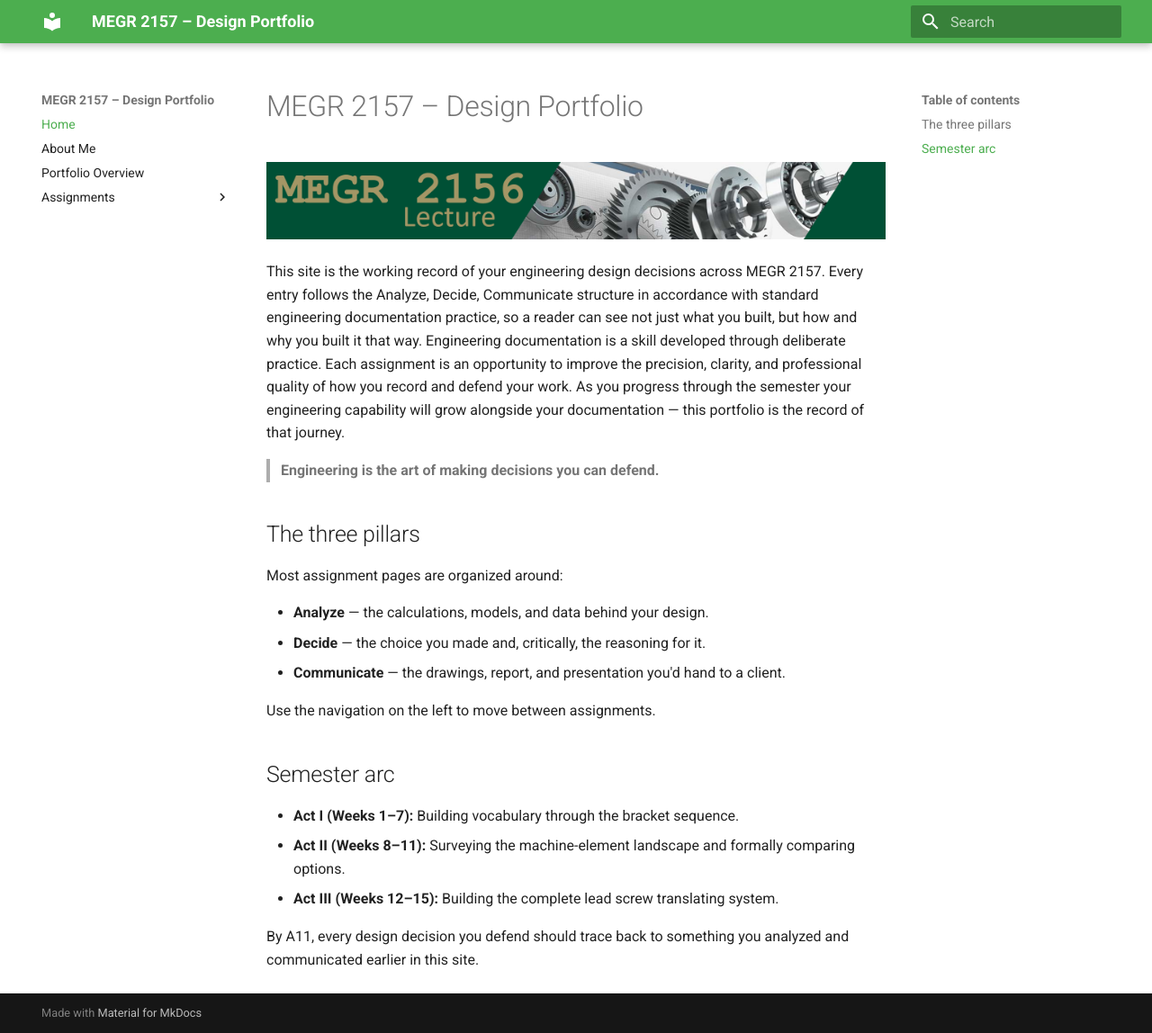
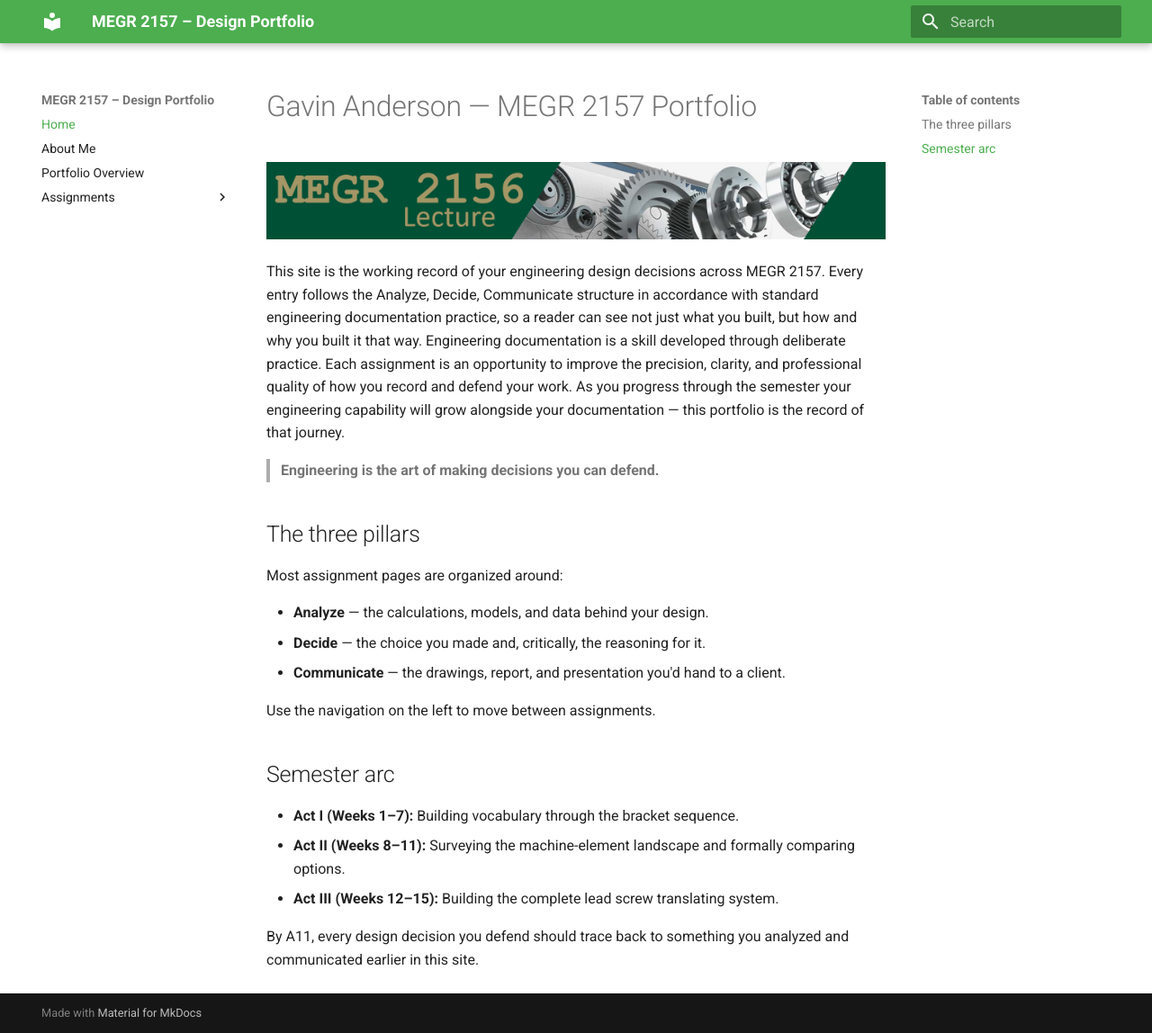
Before and after one commit to Gavin-Anderson-ME/-megr2157-portfolio, an MkDocs documentation site: the page built from docs/index.md, in a window 1280 px wide and 1148 px high. Shown: the whole window at 90% size. Built offline with MkDocs 1.6.1 and Material for MkDocs 9.7.7, drawn with Linux system fonts in a browser that asks for light colours.

```diff
--- a/docs/index.md
+++ b/docs/index.md
@@ -1,4 +1,4 @@
-# MEGR 2157 – Design Portfolio
+# Gavin Anderson — MEGR 2157 Portfolio
 
 ![MEGR 2156-7 Title](MEGR2156title.png)
 
```
